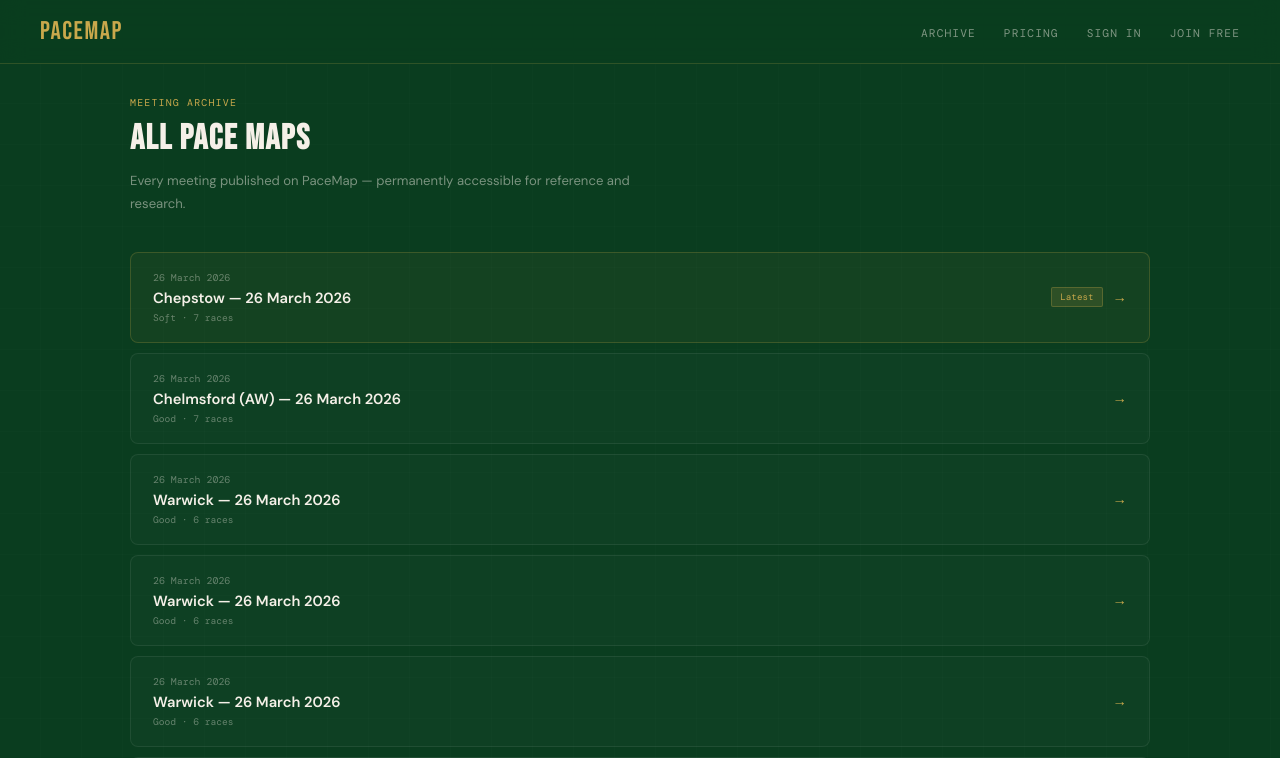
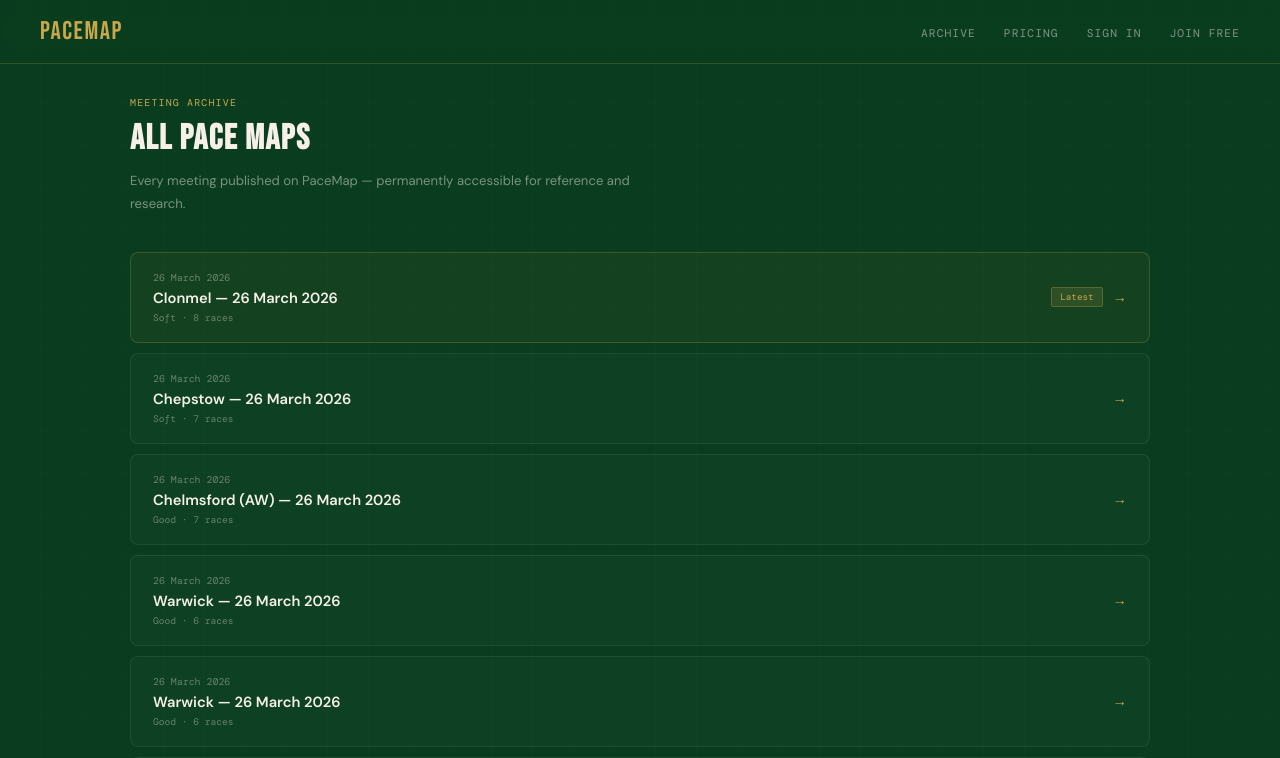
Before and after one commit to ppcjobber/clerk-authentication-starter, a Next.js app: page /archive in a window 1280 px wide. Shown: the top 758 px of the page. Built offline with nearby package versions, Linux system fonts and the light colour scheme; no server answers; a web font is replaced by a local one.

Commit message:
archive: add clonmel_26-march-2026

```diff
--- a/app/archive/page.tsx
+++ b/app/archive/page.tsx
@@ -2,13 +2,21 @@ import Nav from "@/components/Nav";
 import Link from "next/link";
 
 const MEETINGS = [
+  {
+    slug:   "clonmel_26-march-2026",
+    date:   "26 March 2026",
+    label:  "Clonmel — 26 March 2026",
+    going:  "Soft",
+    races:  8,
+    latest: true,
+  },
   {
     slug:   "chepstow_26-march-2026",
     date:   "26 March 2026",
     label:  "Chepstow — 26 March 2026",
     going:  "Soft",
     races:  7,
-    latest: true,
+    latest: false,
   },
   {
     slug:   "chelmsford_aw_26-march-2026",
```
